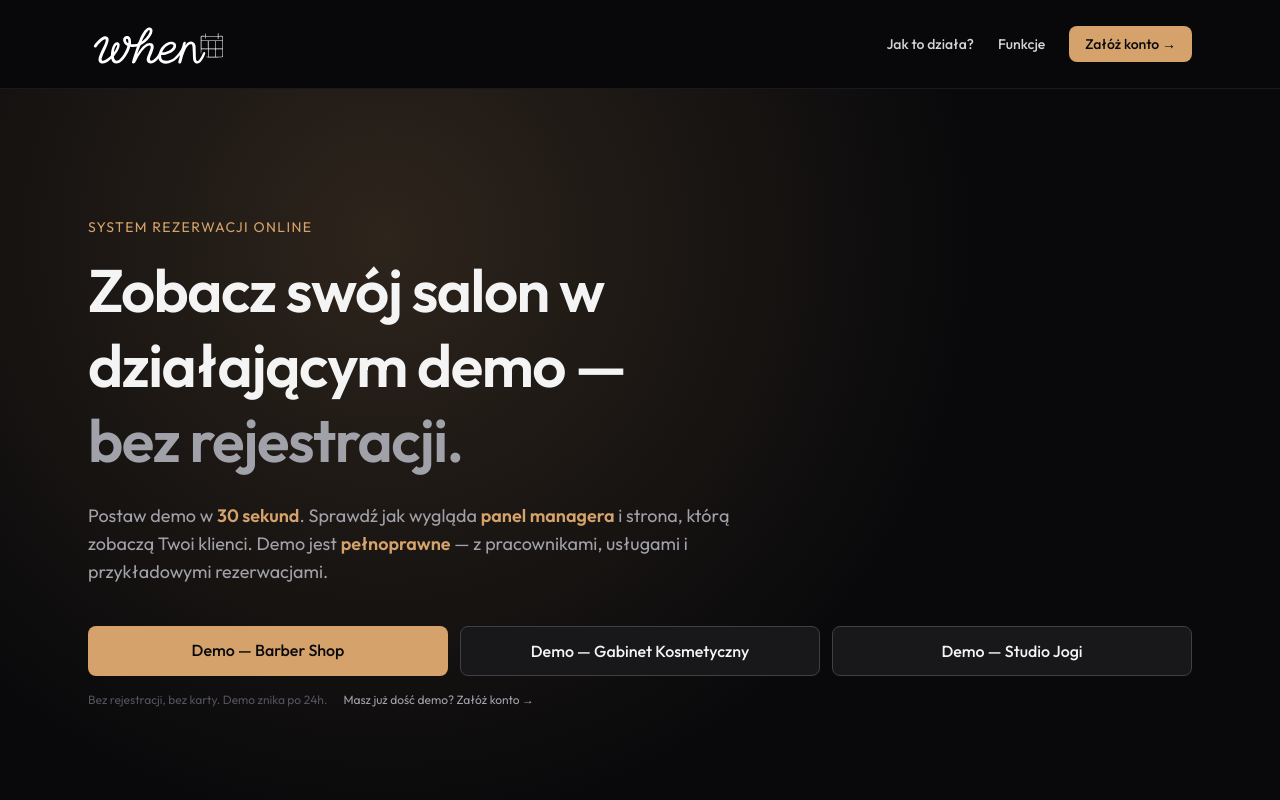
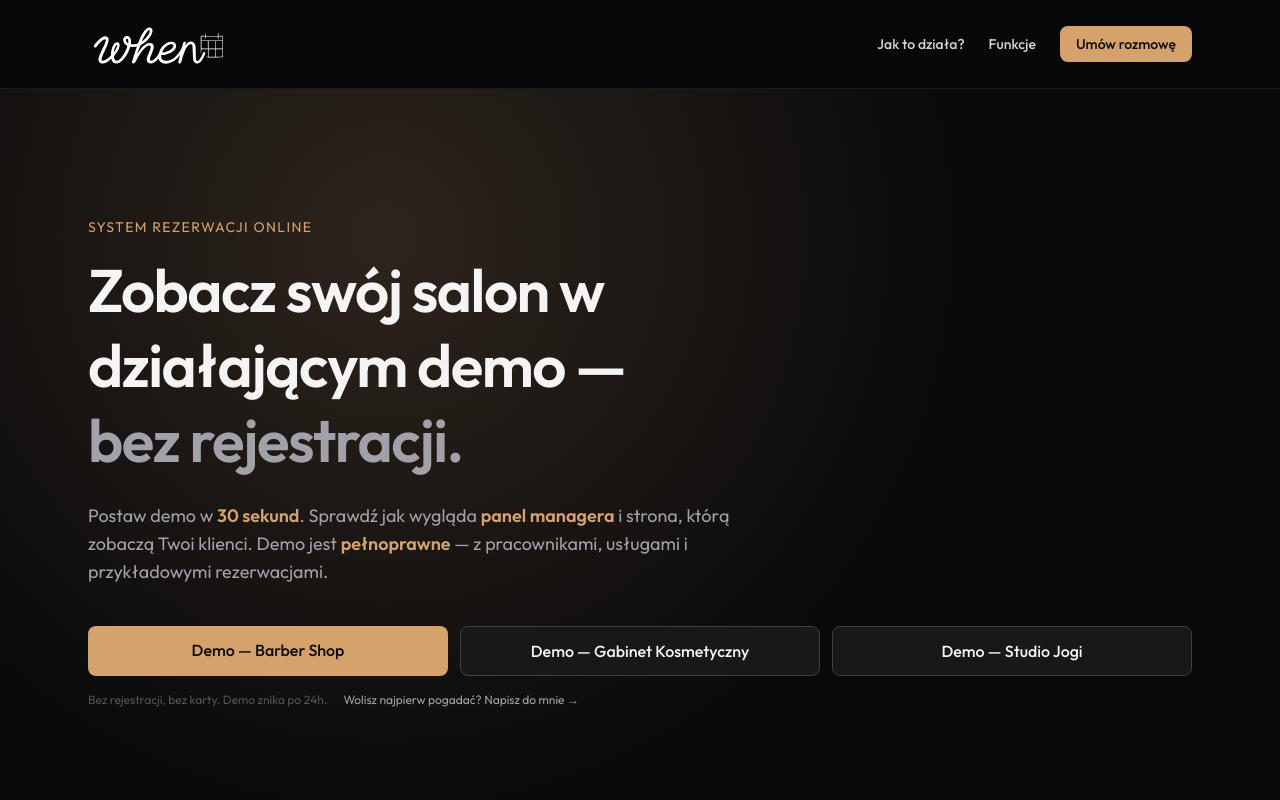
Before and after one commit to enowuigrek/when, a Next.js app: page / in a window 1280 px wide. Shown: the top 800 px of the page. Built offline with nearby package versions, Linux system fonts and the light colour scheme; no server answers.

Commit message:
Update landing CTAs to contact-first flow

```diff
--- a/app/page.tsx
+++ b/app/page.tsx
@@ -12,6 +12,7 @@ export const metadata = {
 };
 
 const SITE_URL = process.env.NEXT_PUBLIC_SITE_URL ?? "https://www.whenbooking.pl";
+const CONTACT_EMAIL = "kontakt@lukasznowak.dev";
 
 /** Structured data for Google: lets the SERP show name, logo, ratings.
  *  We use SoftwareApplication because WHEN is a SaaS booking tool. */
@@ -211,12 +212,11 @@ export default async function StartPage() {
           <nav className="flex items-center gap-6 text-sm">
             <a href="#jak-to-dziala" className="hidden text-zinc-300 hover:text-zinc-100 sm:block transition-colors font-medium">Jak to działa?</a>
             <a href="#features" className="hidden text-zinc-300 hover:text-zinc-100 sm:block transition-colors font-medium">Funkcje</a>
-            <a
-              href="/rejestracja"
-              className="rounded-lg bg-[var(--color-accent)] px-4 py-2 font-medium text-zinc-950 hover:opacity-90 transition-opacity"
-            >
-              Załóż konto →
-            </a>
+            <BookMeetingButton
+              src={ownerWidgetSrc}
+              label="Umów rozmowę"
+              className="rounded-lg bg-[var(--color-accent)] px-4 py-2 font-medium text-zinc-950 transition-opacity hover:opacity-90"
+            />
           </nav>
         </div>
       </header>
@@ -244,10 +244,10 @@ export default async function StartPage() {
           <div className="mt-4 flex flex-wrap items-center gap-4">
             <p className="text-xs text-zinc-600">Bez rejestracji, bez karty. Demo znika po 24h.</p>
             <a
-              href="/rejestracja"
+              href={`mailto:${CONTACT_EMAIL}`}
               className="text-xs text-zinc-400 underline-offset-2 hover:text-zinc-200 hover:underline transition-colors"
             >
-              Masz już dość demo? Załóż konto →
+              Wolisz najpierw pogadać? Napisz do mnie →
             </a>
           </div>
         </div>
@@ -366,16 +366,16 @@ export default async function StartPage() {
             </p>
           </div>
           <div className="mt-10 flex flex-wrap justify-center gap-3">
+            <BookMeetingButton src={ownerWidgetSrc} />
             <a
-              href="/rejestracja"
-              className="rounded-lg bg-[var(--color-accent)] px-6 py-3 font-medium text-zinc-950 transition-opacity hover:opacity-90"
+              href={`mailto:${CONTACT_EMAIL}`}
+              className="rounded-lg border border-zinc-700 bg-zinc-900 px-6 py-3 font-medium text-zinc-100 transition-colors hover:border-zinc-500 hover:bg-zinc-800"
             >
-              Załóż konto za darmo →
+              Napisz do mnie →
             </a>
-            <BookMeetingButton src={ownerWidgetSrc} />
           </div>
           <p className="mt-4 text-xs text-zinc-600">
-            Bez karty kredytowej &nbsp;·&nbsp; lub umów 30-minutową rozmowę ze mną
+            Najpierw rozmowa albo wiadomość — konto zakładamy dopiero, gdy ma to sens
           </p>
         </div>
       </section>
--- a/components/book-meeting-button.tsx
+++ b/components/book-meeting-button.tsx
@@ -2,7 +2,17 @@
 
 import { useState, useEffect } from "react";
 
-export function BookMeetingButton({ src }: { src?: string }) {
+type BookMeetingButtonProps = {
+  src?: string;
+  label?: string;
+  className?: string;
+};
+
+export function BookMeetingButton({
+  src,
+  label = "Umów bezpłatną rozmowę →",
+  className = "rounded-lg bg-[var(--color-accent)] px-6 py-3 font-medium text-zinc-950 transition-opacity hover:opacity-90",
+}: BookMeetingButtonProps) {
   const widgetSrc = src ?? "/widget/when/demo-30-min";
   const [open, setOpen] = useState(false);
 
@@ -25,9 +35,9 @@ export function BookMeetingButton({ src }: { src?: string }) {
     <>
       <button
         onClick={() => setOpen(true)}
-        className="rounded-lg bg-[var(--color-accent)] px-6 py-3 font-medium text-zinc-950 transition-opacity hover:opacity-90"
+        className={className}
       >
-        Umów bezpłatną rozmowę →
+        {label}
       </button>
 
       {open && (
```
